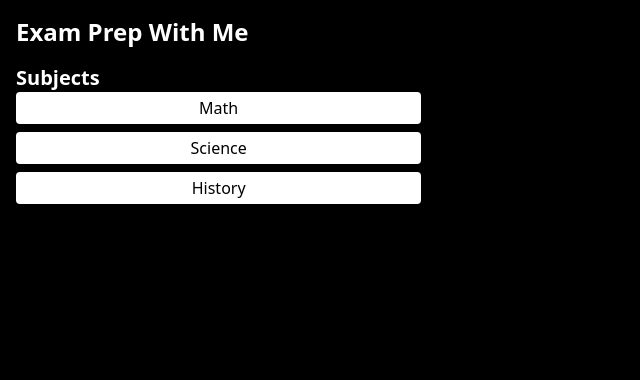
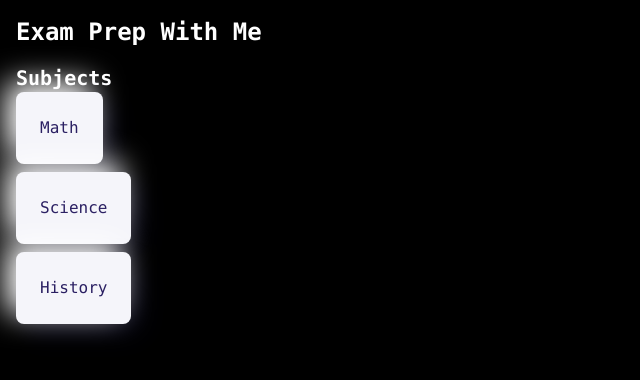
Before and after one commit to bvsteja263/exam_prep_with_me, a Next.js app: page / in a window 1280 px wide. Shown: the top 380 px of the page, without its empty margins (0-640 px from the left). Built offline with nearby package versions, Linux system fonts and the light colour scheme.

Commit message:
Update button styles and global font

```diff
--- a/app/globals.css
+++ b/app/globals.css
@@ -18,7 +18,48 @@
 
 body {
   @apply bg-black text-white;
+  font-family: "Cascadia Code", Consolas, Monaco, "Andale Mono", "Ubuntu Mono", monospace;
 }
+
+/* Button Styles */
+.button-67 {
+  align-items: center;
+  background: #f5f5fa;
+  border: 0;
+  border-radius: 8px;
+  box-shadow: -10px -10px 30px 0 #fff, 10px 10px 30px 0 #1d0dca17;
+  box-sizing: border-box;
+  color: #2a1f62;
+  cursor: pointer;
+  display: flex;
+  font-family: "Cascadia Code", Consolas, Monaco, "Andale Mono", "Ubuntu Mono", monospace;
+  font-size: 1rem;
+  justify-content: center;
+  line-height: 1.5rem;
+  padding: 15px;
+  position: relative;
+  text-align: left;
+  transition: .2s;
+  user-select: none;
+  -webkit-user-select: none;
+  touch-action: manipulation;
+  white-space: pre;
+  width: max-content;
+  word-break: normal;
+  word-spacing: normal;
+}
+
+.button-67:hover {
+  background: #f8f8ff;
+  box-shadow: -15px -15px 30px 0 #fff, 15px 15px 30px 0 #1d0dca17;
+}
+
+@media (min-width: 768px) {
+  .button-67 {
+    padding: 24px;
+  }
+}
+
 
 @layer utilities {
   .text-balance {
--- a/app/page.tsx
+++ b/app/page.tsx
@@ -29,7 +29,7 @@ export default function Home() {
               <button
                 key={subject}
                 onClick={() => setSelectedSubject(subject)}
-                className="w-full px-2 py-1 bg-white text-black rounded hover:bg-gray-200"
+                className="button-67"
               >
                 {subject}
               </button>
```
